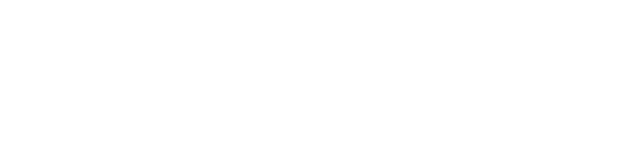
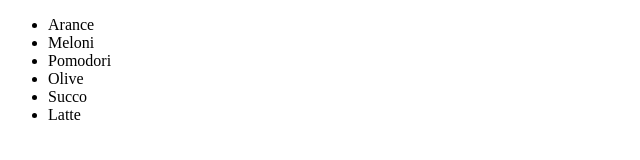
Before and after one commit to FilippoToffoletto/js-lista-spesa, a plain HTML site: page index.html in a window 1280 px wide. Shown: the whole page, without its empty margins (0-640 px from the left). Drawn offline with Linux system fonts and the light colour scheme.

Commit message:
[js]for function

```diff
--- a/index.html
+++ b/index.html
@@ -8,6 +8,12 @@
 </head>
 <body>
 
+    <div class="container">
+        <div class="lista">
+            <ul class="list">
+            </ul>
+        </div>
+    </div>
 
     <script src="js/script.js"></script>
 </body>
--- a/js/script.js
+++ b/js/script.js
@@ -8,10 +8,19 @@ Consigli:
 - Ricordiamoci di incrementare il contatore, o comunque di inserire una condizione di uscita, all’interno ciclo while   */
 
 const food = [
-    'arance',
-    'meloni',
-    'pomodori',
-    'olive',
-    'succo',
-    'latte',
+    'Arance',
+    'Meloni',
+    'Pomodori',
+    'Olive',
+    'Succo',
+    'Latte',
 ];
+
+const list =  document.querySelector('ul');
+let foodList = '';
+
+for(i = 0; i < food.length; i++){
+    foodList = `<li>${food[i]}</li>`;
+
+    list.innerHTML += foodList;
+}
```
